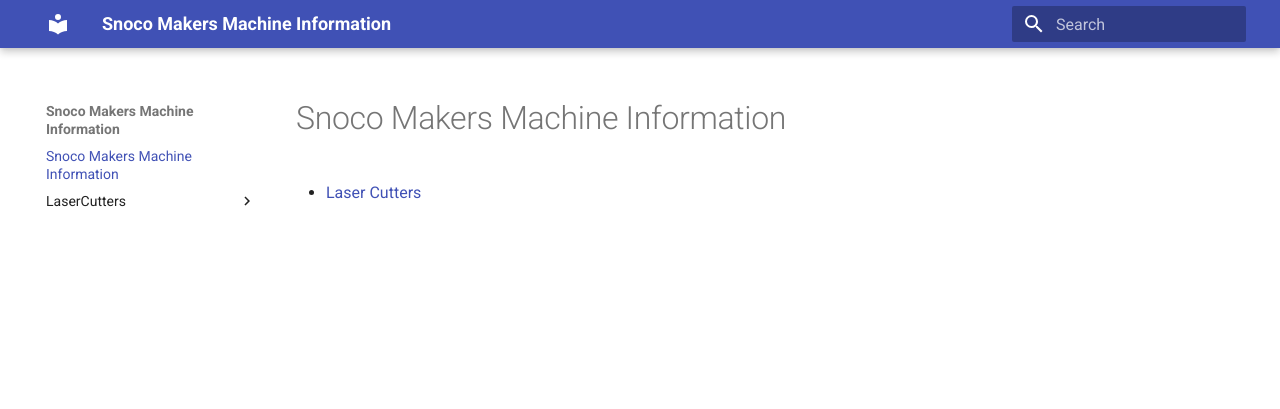
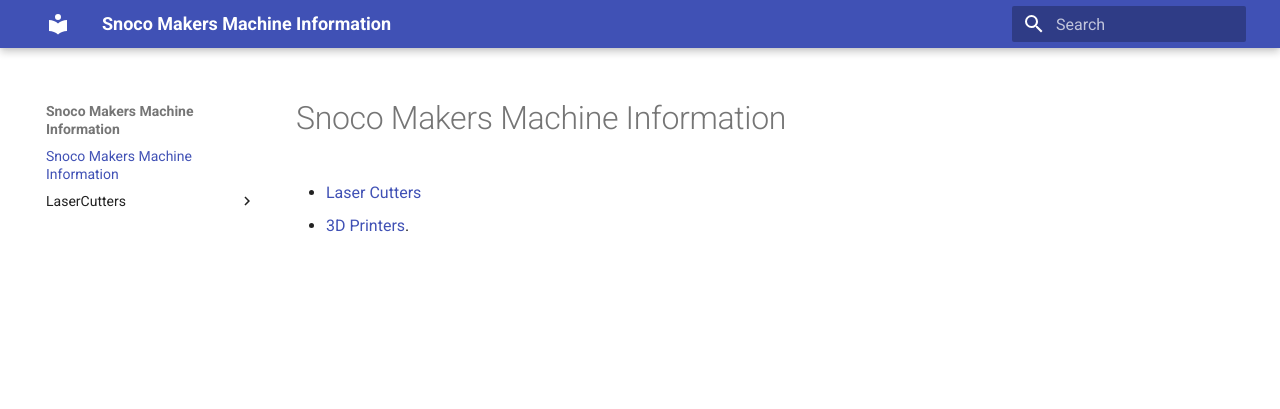
Before and after one commit to snocomakers/wiki, an MkDocs documentation site: the page built from docs/index.md, in a window 1280 px wide. Shown: the top 409 px of the page. Built offline with MkDocs 1.6.1 and Material for MkDocs 9.7.7, drawn with Linux system fonts in a browser that asks for light colours.

Commit message:
Update index.md

```diff
--- a/docs/index.md
+++ b/docs/index.md
@@ -1,3 +1,4 @@
 # Snoco Makers Machine Information
 
 * [Laser Cutters](LaserCutters/index.md)
+* [3D Printers](3DPrinters/index.md).
```
